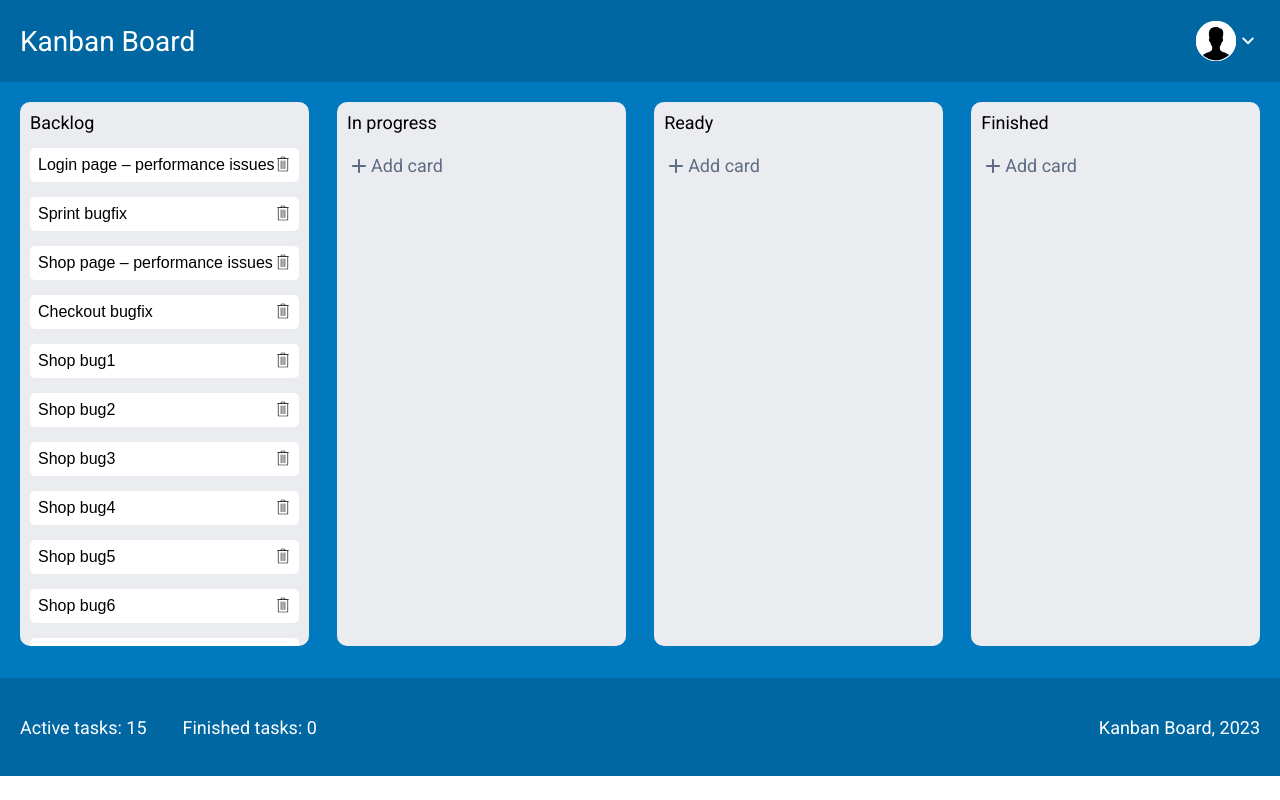
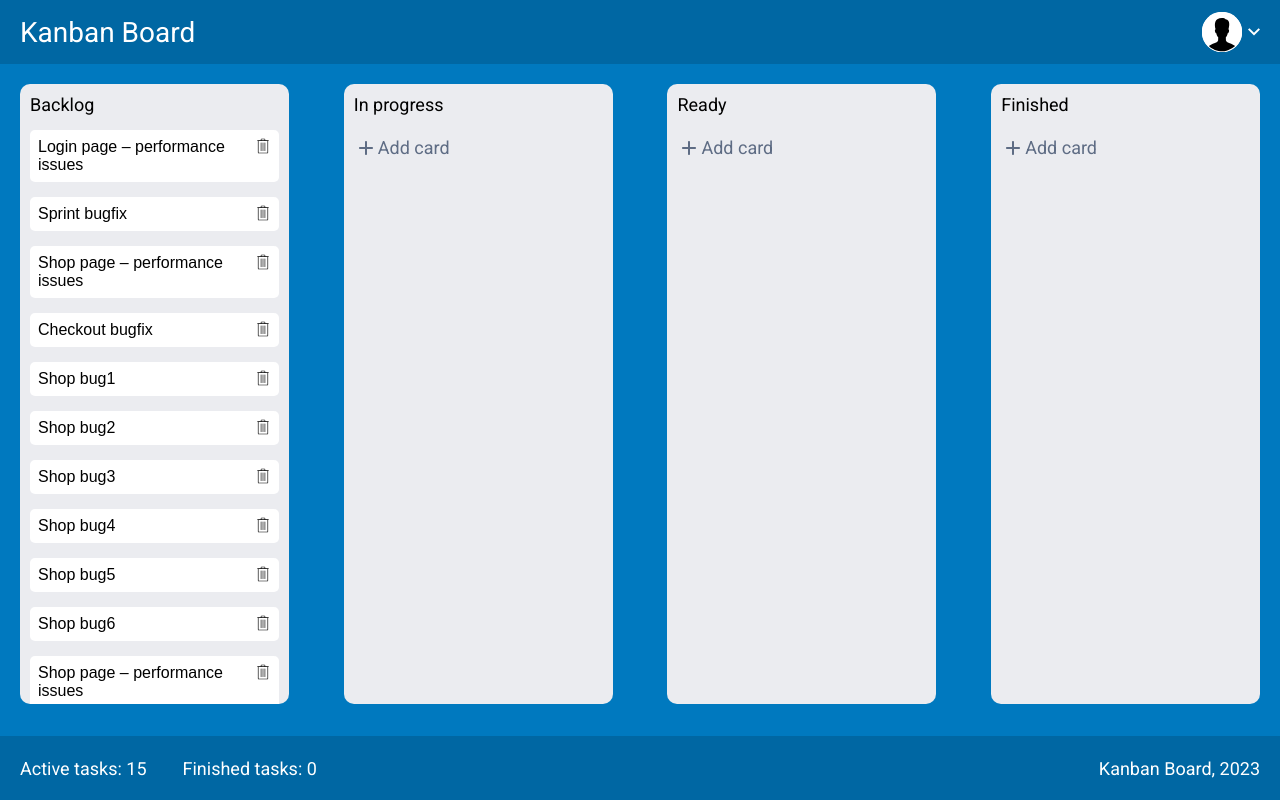
Before and after one commit to welldonemort/kanban-board, a React (Create React App) app: page / in a window 1280 px wide. Built offline with nearby package versions, Linux system fonts and the light colour scheme.

Commit message:
Style fixes

```diff
--- a/src/components/App/App.css
+++ b/src/components/App/App.css
@@ -1,7 +1,3 @@
-.root {
-  height: 100vh;
-}
-
 .submit-btn {
   background: #0079bf;
   border-radius: 5px;
--- a/src/components/App/App.jsx
+++ b/src/components/App/App.jsx
@@ -27,10 +27,19 @@ const App = ({ tasks, setTasks }) => {
     );
   };
 
+  const Accounting = () => {
+    return (
+      <>
+        <Header />
+      </>
+    );
+  };
+
   return (
     <Router>
       <Routes>
         <Route path="/" exact element={<Home />} />
+        <Route path="/accounting" exact element={<Accounting />} />
         <Route path="*" element={<NotFound />} />
       </Routes>
     </Router>
--- a/src/components/Board/Board.css
+++ b/src/components/Board/Board.css
@@ -1,7 +1,7 @@
 .board {
-    background-color: #0079BF;
-    display: flex;
-    justify-content: space-between;
-    padding: 20px 20px 32px;
-    height: 68vh;
+  background-color: #0079bf;
+  display: flex;
+  justify-content: space-between;
+  padding: 20px 20px 32px;
+  height: 84vh;
 }
--- a/src/components/Header/Header.jsx
+++ b/src/components/Header/Header.jsx
@@ -1,11 +1,17 @@
 import React from "react";
 import "./Header.css";
 import Profile from "../Profile/Profile";
+import { useLocation } from "react-router-dom";
 
 const Header = () => {
+  const { pathname } = useLocation();
+
   return (
     <div className="header">
-      <h1 className="header__title">Kanban Board</h1>
+      <h1 className="header__title">
+        {pathname === "/" ? "Kanban Board" : "Accounting"}
+      </h1>
+
       <Profile />
     </div>
   );
--- a/src/components/Profile/Profile.jsx
+++ b/src/components/Profile/Profile.jsx
@@ -32,6 +32,7 @@ const Profile = () => {
             className="rectangle"
           />
           <div id="myDropdown" className="dropdown-content">
+            <NavLink to="/">Kanban</NavLink>
             <NavLink to="/accounting">Accounting</NavLink>
           </div>
         </div>
--- a/src/index.css
+++ b/src/index.css
@@ -1,4 +1,10 @@
 body {
-    margin: 0;
-    font-family: sans-serif;
+  margin: 0;
+  font-family: sans-serif;
 }
+
+body * {
+  box-sizing: border-box;
+  margin: 0;
+  padding: 0;
+}
```
Also changed, not shown: src/components/Footer/Footer.css (line endings or trailing spaces), src/components/Header/Header.css (line endings or trailing spaces).
